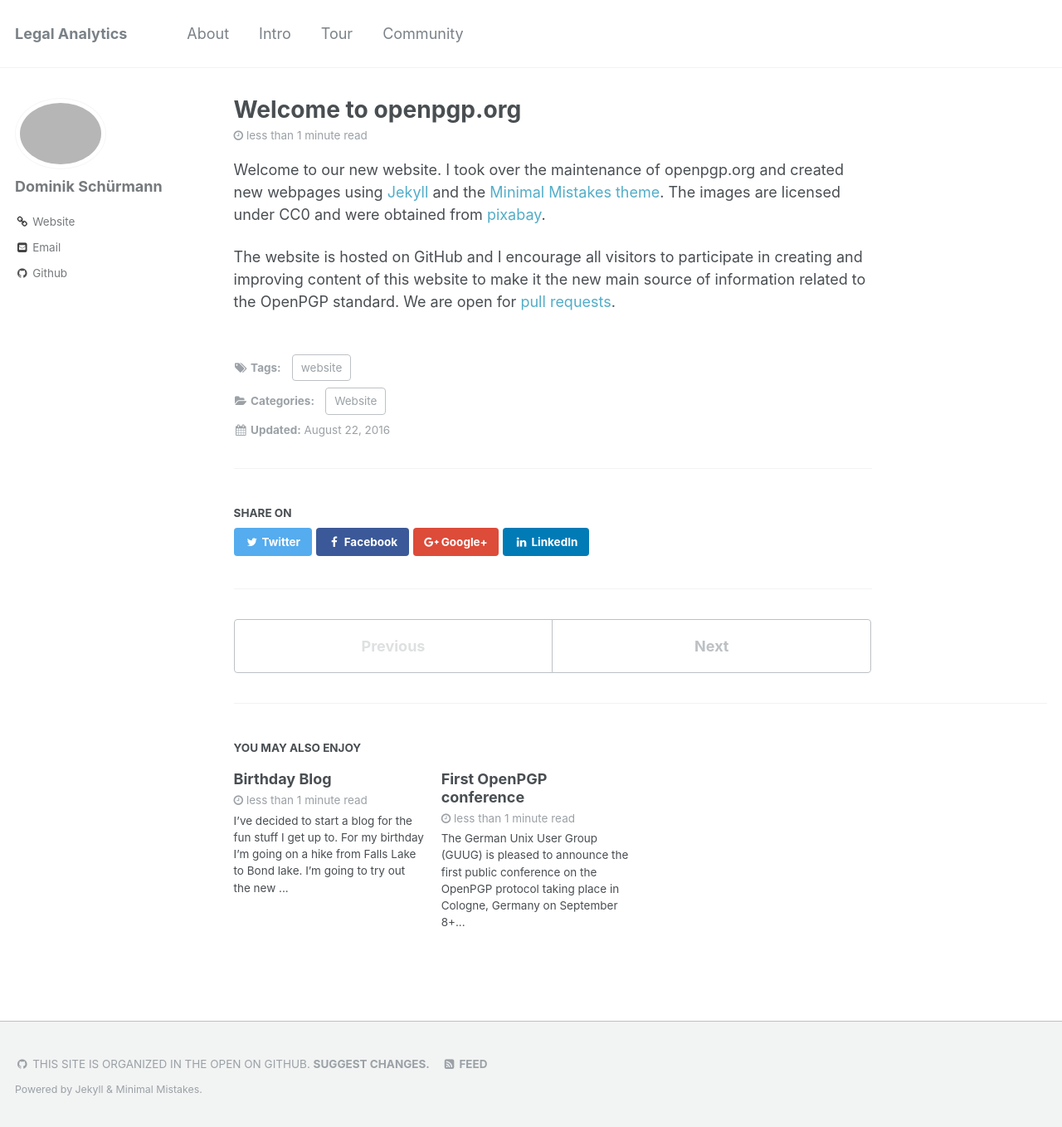
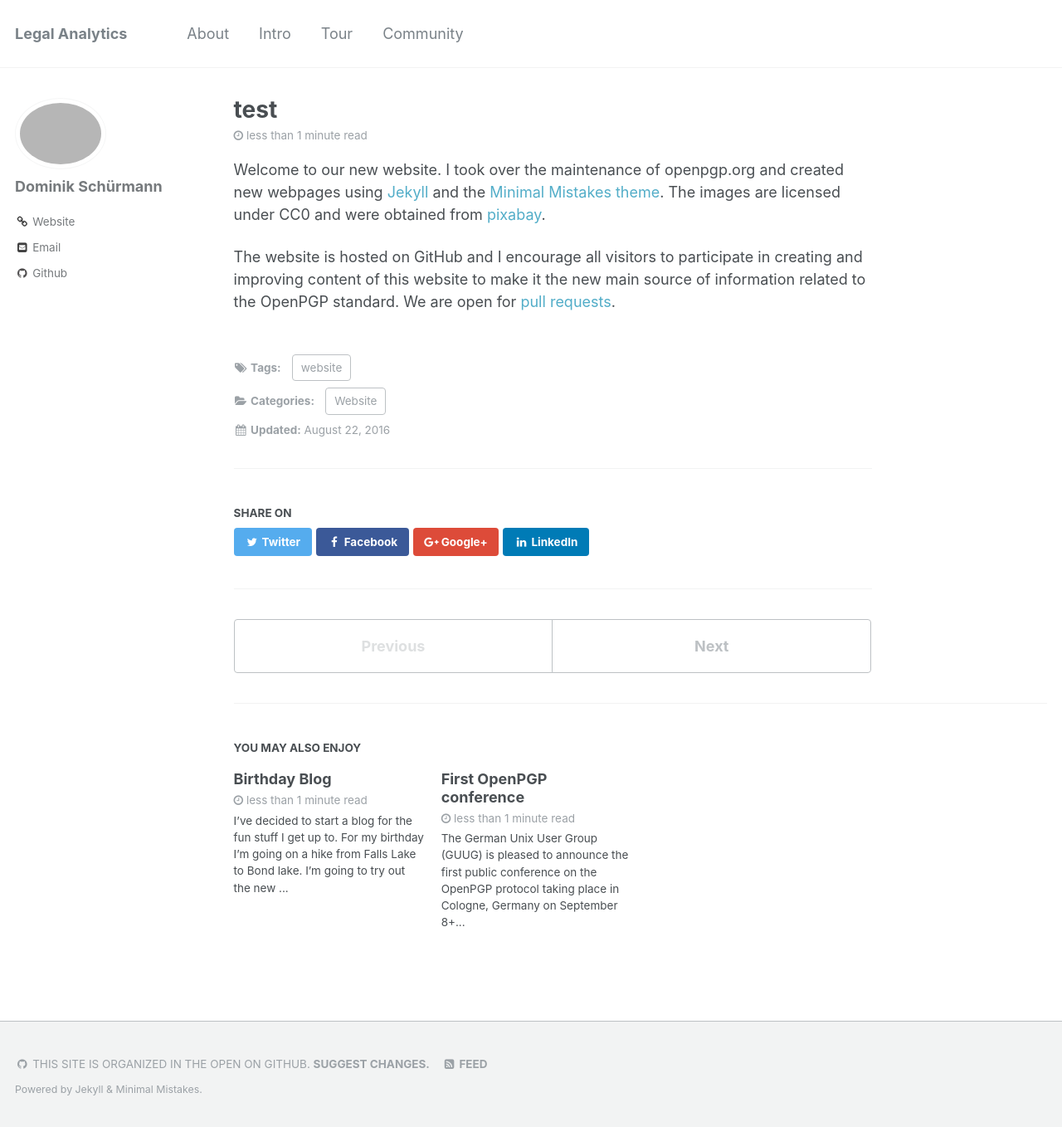
Before and after one commit to halkypi/lh, a Jekyll site: the page built from _posts/2016-08-22-new-website.md, in a window 1280 px wide. Shown: the whole page at 83% size. Built offline with Jekyll 4.4.1, drawn with Linux system fonts in a browser that asks for light colours.

Commit message:
Update 2016-08-22-new-website.md

```diff
--- a/_posts/2016-08-22-new-website.md
+++ b/_posts/2016-08-22-new-website.md
@@ -1,5 +1,5 @@
 ---
-title:  "Welcome to openpgp.org"
+title:  "test"
 author: Dominik Schuermann
 categories:
   - Website
```
